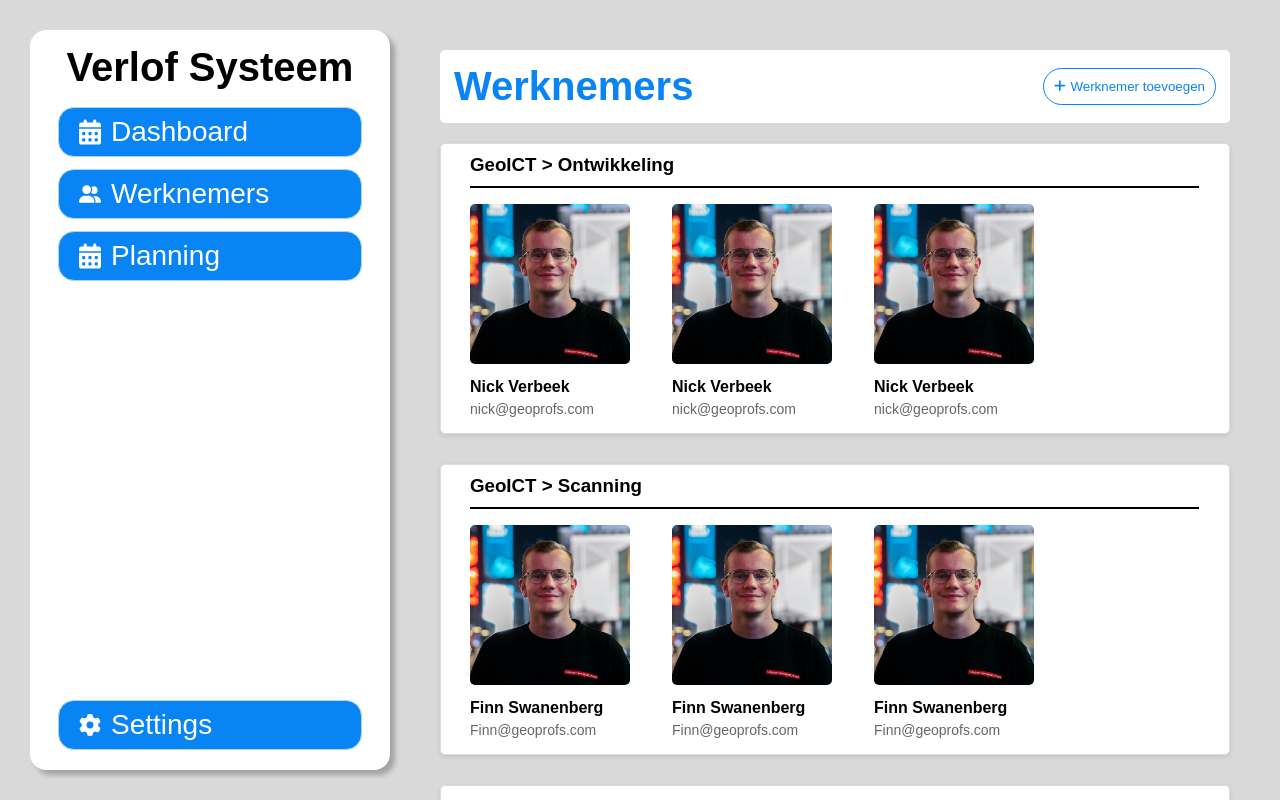
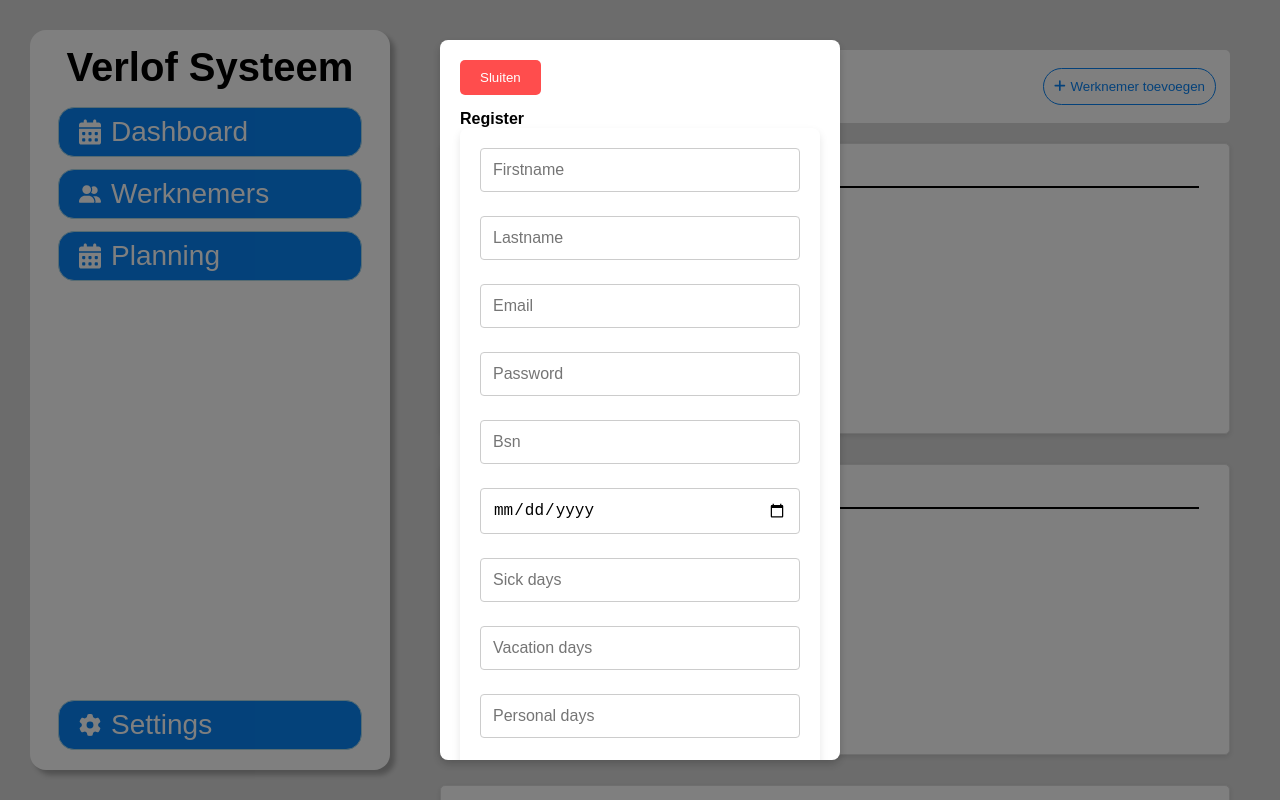
Before and after one commit to jordiverbeek/geoprofs-frontend, a React app: page /werknemers in a window 1280 px wide. Both pictures are taken after a click on the button "Werknemer toevoegen". Shown: the top 800 px of the page. Built offline with nearby package versions, Linux system fonts and the light colour scheme; no server answers; the HTML template or start-up script is replaced by a standard one.

Commit message:
werknemer toevoegen Modal

```diff
--- a/src/nick.css
+++ b/src/nick.css
@@ -62,3 +62,37 @@ hr { margin: 0; border: none; border-top: 2px solid; margin-right: 20px;}
 .werknemer-info h4 { font-size: 16px; margin: 5px 0; text-align: start; }
 
 .werknemer-info p { font-size: 14px; color: #666; text-align: start; }
+
+
+.modal-overlay {
+    position: fixed;
+    top: 0;
+    left: 0;
+    width: 100%;
+    height: 100%;
+    background-color: rgba(0, 0, 0, 0.5);
+    display: flex;
+    justify-content: center;
+    align-items: center;
+    z-index: 1000;
+}
+
+.modal-content {
+    background-color: #fff;
+    padding: 20px;
+    border-radius: 8px;
+    box-shadow: 0 4px 8px rgba(0, 0, 0, 0.2);
+    width: 400px;
+    max-height: 90%;
+    overflow-y: auto;
+}
+
+.close-button {
+    background-color: #ff4d4d;
+    color: #fff;
+    border: none;
+    padding: 10px 20px;
+    border-radius: 5px;
+    cursor: pointer;
+    margin-bottom: 15px;
+}
--- a/src/pages/Werknemers.jsx
+++ b/src/pages/Werknemers.jsx
@@ -1,32 +1,25 @@
-import React from 'react';
+import React, { useState } from 'react';
 import { FontAwesomeIcon } from '@fortawesome/react-fontawesome';
 import { faPlus } from '@fortawesome/free-solid-svg-icons';
+import Register from './Register'; // Zorg ervoor dat de Register component beschikbaar is
 
-// const url1 = new URL("https://geoprofs-backend.test/api/user");
 const url = new URL("https://geoprofs-backend.vacso.cloud/api/users");
 
 const headers = {
     "Authorization": "Bearer f4bQSBpfssoJEsvhdzqyI4VYQGCLI8gTcKhkbhJo297ef086",
     "Content-Type": "application/json",
     "Accept": "application/json",
-}
+};
 
 fetch(url, {
-    Method: "GET",
+    method: "GET",
     headers,
-}).then(respones => respones.json()).then(data => console.log(data));
+}).then(response => response.json()).then(data => console.log(data));
 
 const werknemers = [
     { naam: "Nick Verbeek", email: "nick@geoprofs.com", groep: "GeoICT > Ontwikkeling" },
     { naam: "Finn Swanenberg", email: "Finn@geoprofs.com", groep: "GeoICT > Scanning" },
     { naam: "Finn Swanenberg", email: "Finn@geoprofs.com", groep: "GeoICT > Testing" },
-    { naam: "Nick Verbeek", email: "nick@geoprofs.com", groep: "GeoICT > Ontwikkeling" },
-    { naam: "Finn Swanenberg", email: "Finn@geoprofs.com", groep: "GeoICT > Scanning" },
-    { naam: "Finn Swanenberg", email: "Finn@geoprofs.com", groep: "GeoICT > Testing" },
-    { naam: "Nick Verbeek", email: "nick@geoprofs.com", groep: "GeoICT > Ontwikkeling" },
-    { naam: "Finn Swanenberg", email: "Finn@geoprofs.com", groep: "GeoICT > Scanning" },
-    { naam: "Finn Swanenberg", email: "Finn@geoprofs.com", groep: "GeoICT > Testing" },
-
 ];
 
 const WerknemerKaart = ({ naam, email }) => (
@@ -51,17 +44,18 @@ const WerknemerGroep = ({ groepNaam, werknemers }) => (
         </div>
         <div className="werknemer-lijst">
             {werknemers.map((werknemer, index) => (
-                <WerknemerKaart
-                    key={index}
-                    naam={werknemer.naam}
-                    email={werknemer.email}
-                />
+                <WerknemerKaart key={index} naam={werknemer.naam} email={werknemer.email} />
             ))}
         </div>
     </div>
 );
 
 const Werknemers = () => {
+    const [isModalOpen, setIsModalOpen] = useState(false);
+
+    const handleModalOpen = () => setIsModalOpen(true);
+    const handleModalClose = () => setIsModalOpen(false);
+
     const gegroepeerdeWerknemers = werknemers.reduce((groepen, werknemer) => {
         if (!groepen[werknemer.groep]) {
             groepen[werknemer.groep] = [];
@@ -74,18 +68,25 @@ const Werknemers = () => {
         <section className='werknemers'>
             <header className="header">
                 <h1 className='werknemers-header'>Werknemers</h1>
-                <button className="toevoegen-knop">
+                <button className="toevoegen-knop" onClick={handleModalOpen}>
                     <FontAwesomeIcon className='icon-plus' icon={faPlus} />
                     Werknemer toevoegen
                 </button>
             </header>
+
             {Object.entries(gegroepeerdeWerknemers).map(([groepNaam, groepWerknemers], index) => (
-                <WerknemerGroep
-                    key={index}
-                    groepNaam={groepNaam}
-                    werknemers={groepWerknemers}
-                />
+                <WerknemerGroep key={index} groepNaam={groepNaam} werknemers={groepWerknemers} />
             ))}
+
+            {/* Modal voor Register Formulier */}
+            {isModalOpen && (
+                <div className="modal-overlay">
+                    <div className="modal-content">
+                        <button onClick={handleModalClose} className="close-button">Sluiten</button>
+                        <Register />
+                    </div>
+                </div>
+            )}
         </section>
     );
 };
```
